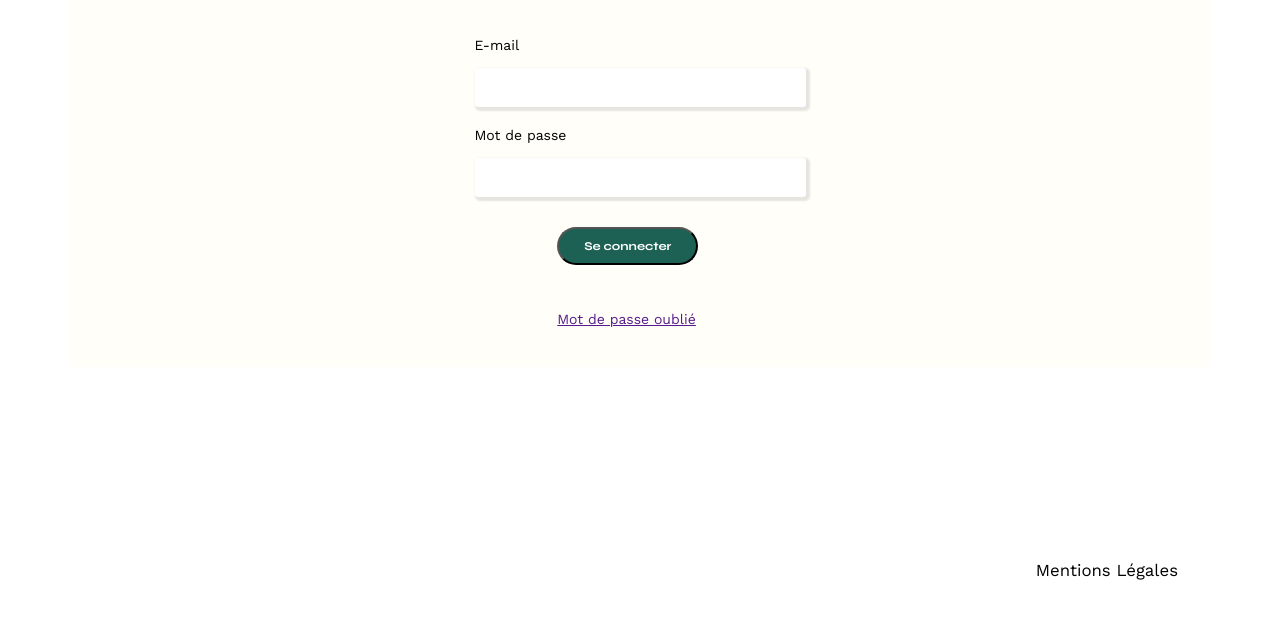
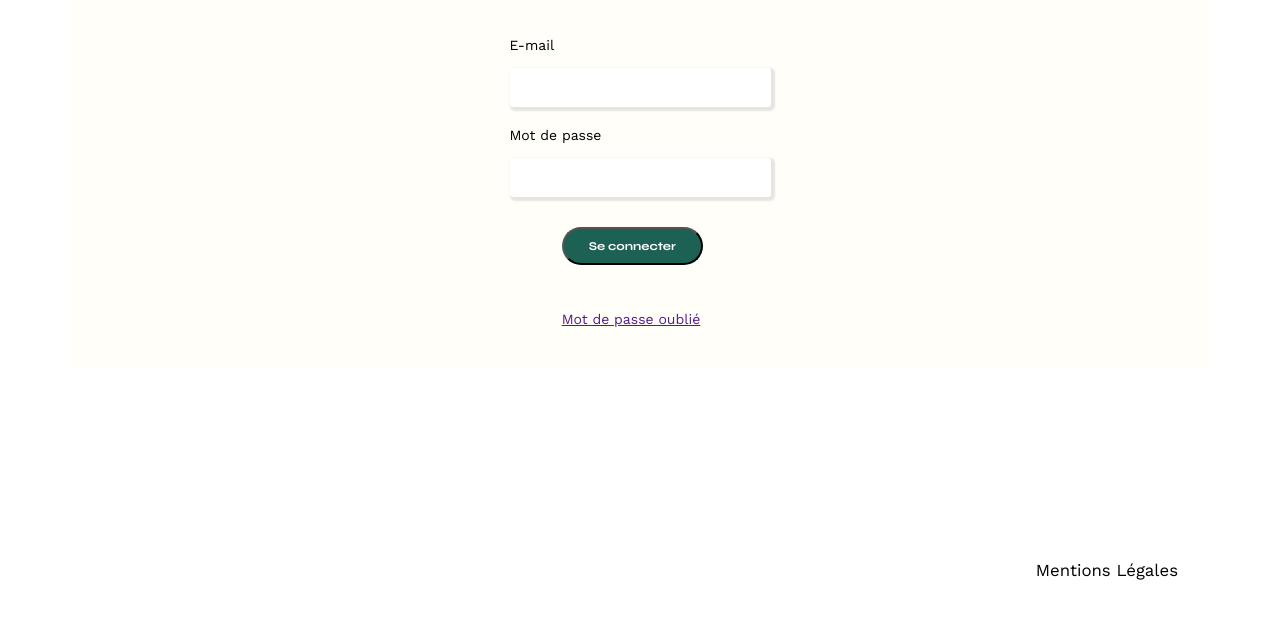
Before and after one commit to rakiko86/SOPHIE-BLUEL-OPENCLASSROOMS, a website: page FrontEnd/login.html in a window 1280 px wide. Shown: the part 176-794 px from the top of the page. Drawn offline with nearby package versions, Linux system fonts and the light colour scheme; no server answers.

Commit message:
Chore: indentation

```diff
--- a/FrontEnd/assets/style.css
+++ b/FrontEnd/assets/style.css
@@ -299,10 +299,10 @@ nav li img {
         margin-top: 30px;
         margin-bottom: 30px;
         cursor: pointer;
-    margin-left: 25%;
+        margin-left: 20%;
     }
     #login-form a{
-    margin-left: 25%;
+        margin-left: 20%;
     }
 
     #password{
@@ -310,7 +310,8 @@ nav li img {
         margin-top: 15px;
         border-color: transparent;
         border-radius: 3px;
-    box-shadow:2px 2px 2px 2px rgba(0, 0, 0, 0.1)
+        box-shadow:2px 2px 2px 2px rgba(0, 0, 0, 0.1);
+        padding-left: 5px;
     }
     #email{
         padding: 10px 75px 10px 75px;
@@ -318,7 +319,8 @@ nav li img {
         margin-bottom: 20px;
         border-color: transparent;
         border-radius: 3px;
-    box-shadow: 2px 2px 2px 2px rgba(0, 0, 0, 0.1)
+        box-shadow: 2px 2px 2px 2px rgba(0, 0, 0, 0.1);
+        padding-left: 5px;
     }
 
     #bandeau{
```
Also changed, not shown: FrontEnd/login.html (indentation only), FrontEnd/login.js (indentation only), FrontEnd/modal.js (indentation only), FrontEnd/script.js (indentation only). Lines whose indentation alone changed are shown as unchanged.
